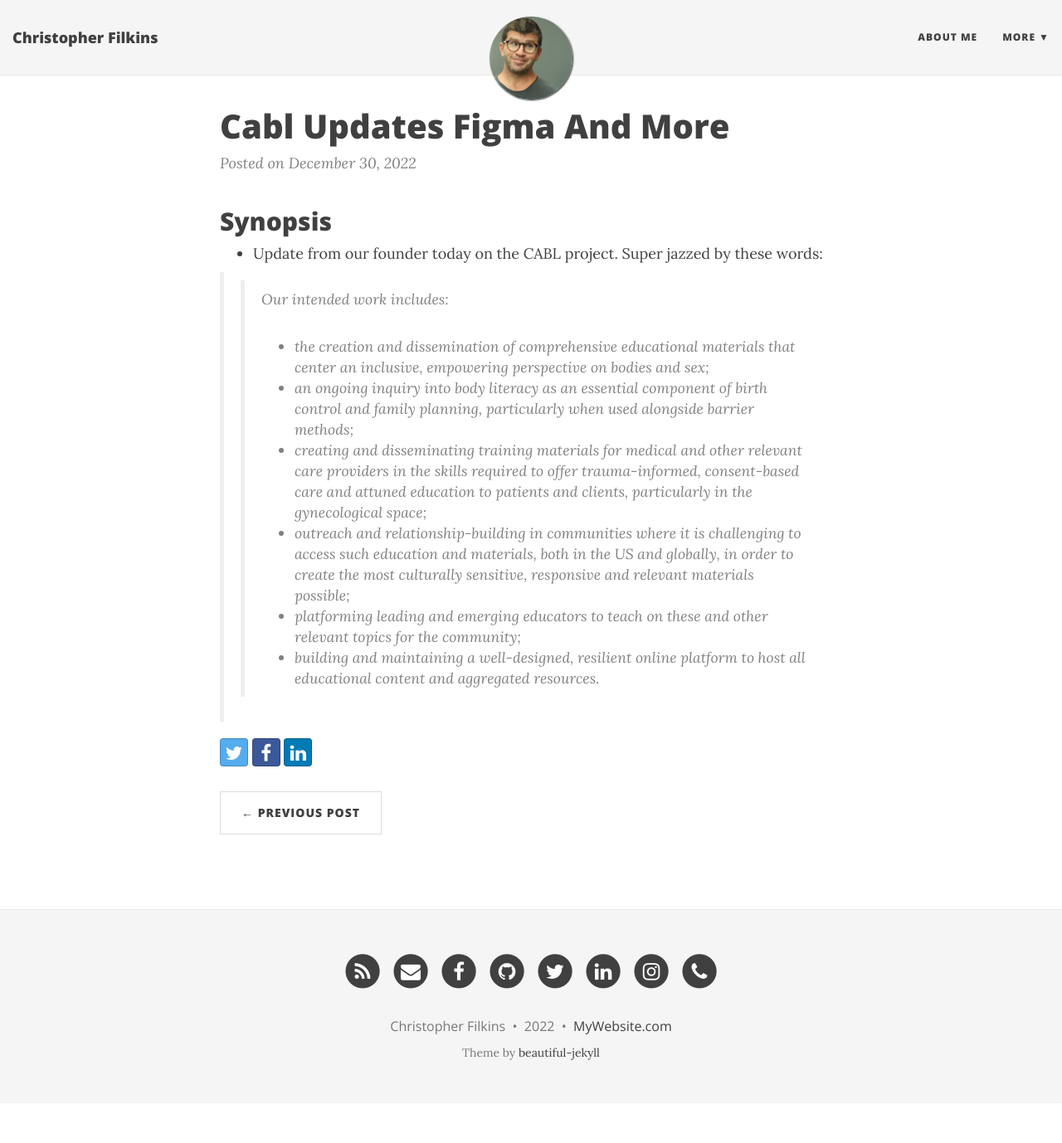
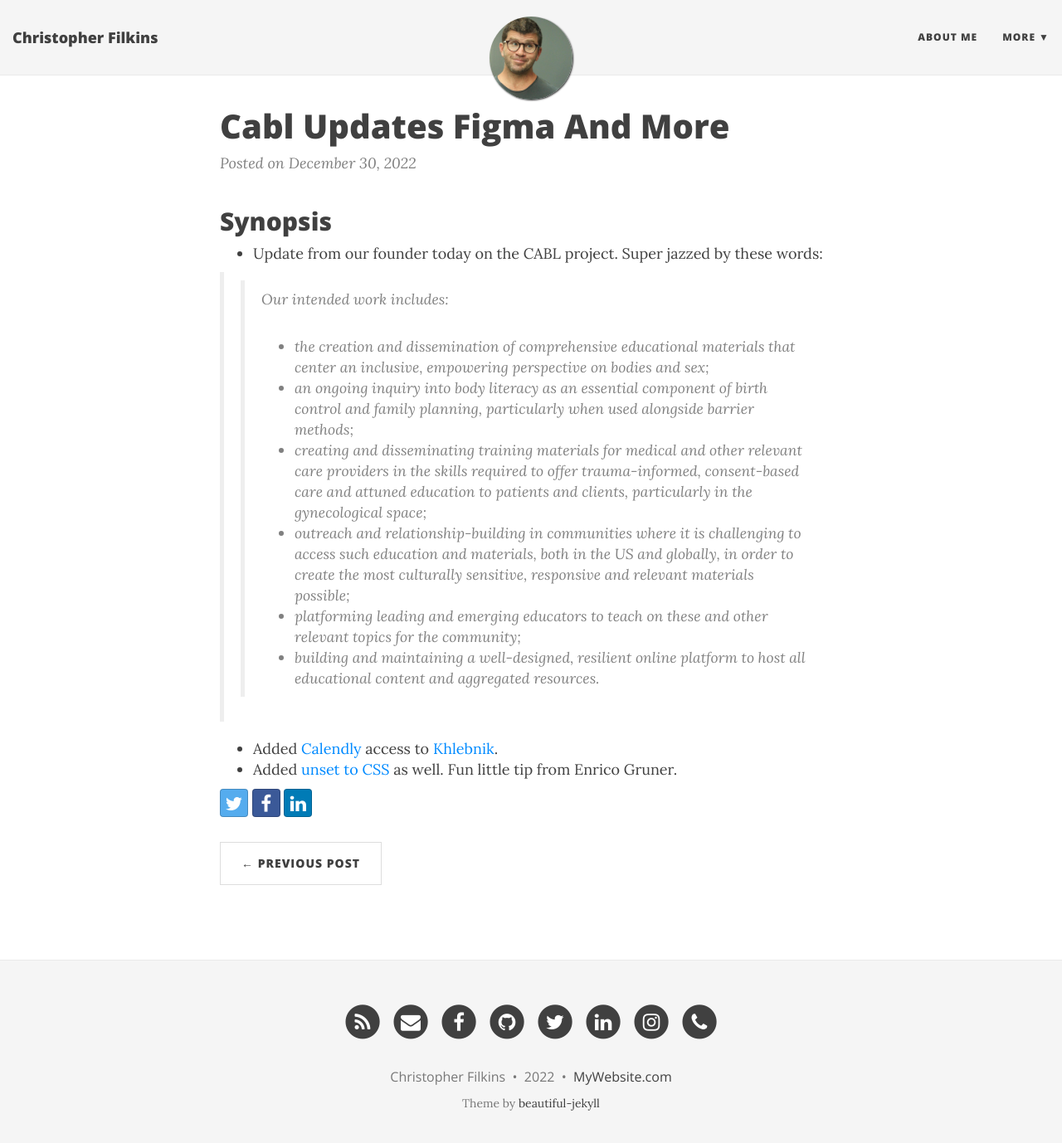
Before and after one commit to filchyboy/filchyboy.github.io, a Jekyll site: the page built from _posts/2022-12-30-CABL-Updates-Figma-And-More.md, in a window 1280 px wide and 1391 px high. Shown: the top 1378 px of the window at 83% size. Built offline with Jekyll 4.4.1, drawn with Linux system fonts in a browser that asks for light colours; nearby versions of some CDN libraries.

Commit message:
Added links

```diff
--- a/_posts/2022-12-30-CABL-Updates-Figma-And-More.md
+++ b/_posts/2022-12-30-CABL-Updates-Figma-And-More.md
@@ -9,3 +9,6 @@
 >> * outreach and relationship-building in communities where it is challenging to access such education and materials, both in the US and globally, in order to create the most culturally sensitive, responsive and relevant materials possible;
 >> * platforming leading and emerging educators to teach on these and other relevant topics for the community;
 >> * building and maintaining a well-designed, resilient online platform to host all educational content and aggregated resources.
+
+* Added [Calendly](https://calendly.com/christopher-filkins) access to [Khlebnik](https://khlebnik.com).
+* Added [unset to CSS](https://javascript.plainenglish.io/5-css-tips-that-make-your-life-easier-18ff45d39b8) as well. Fun little tip from Enrico Gruner.
```
